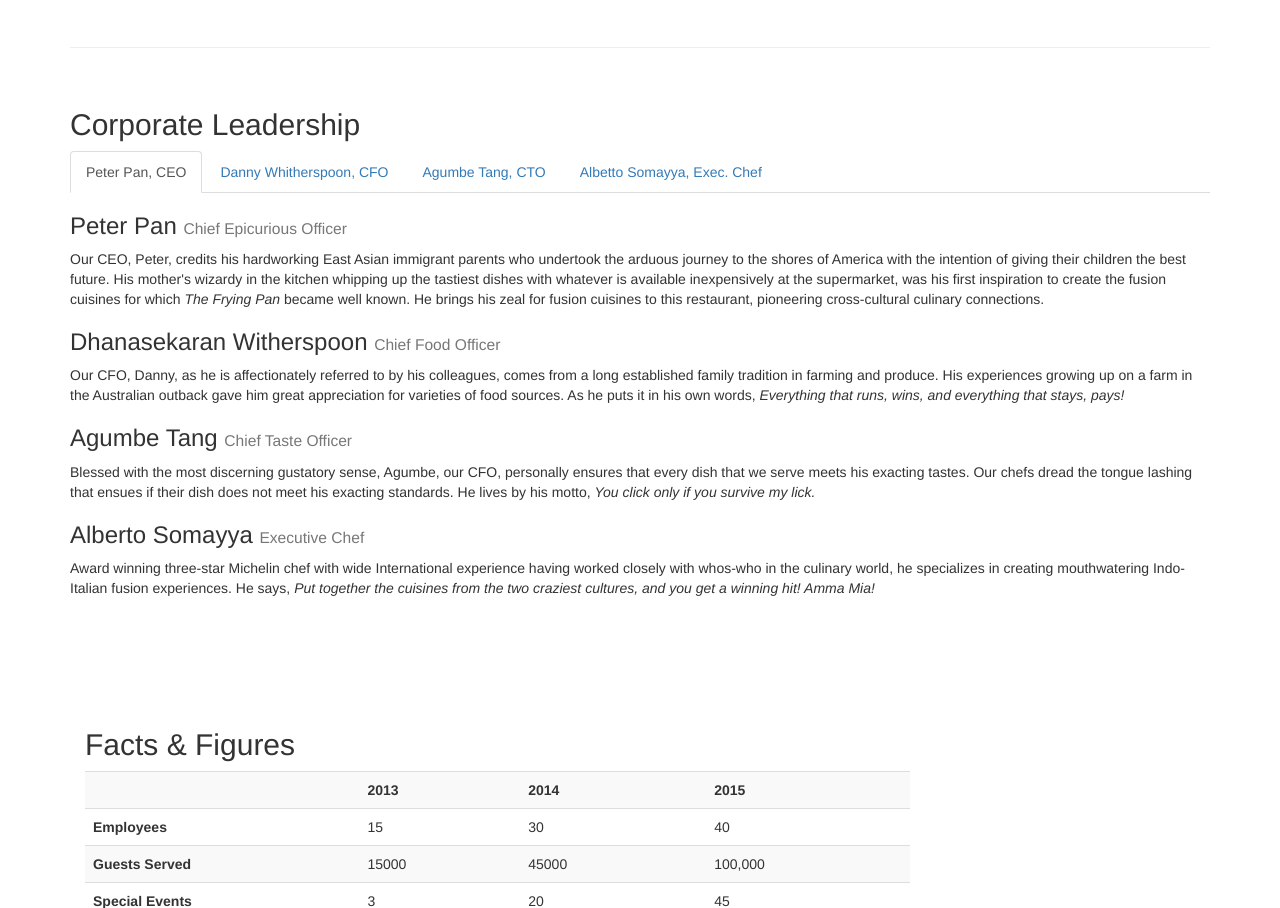
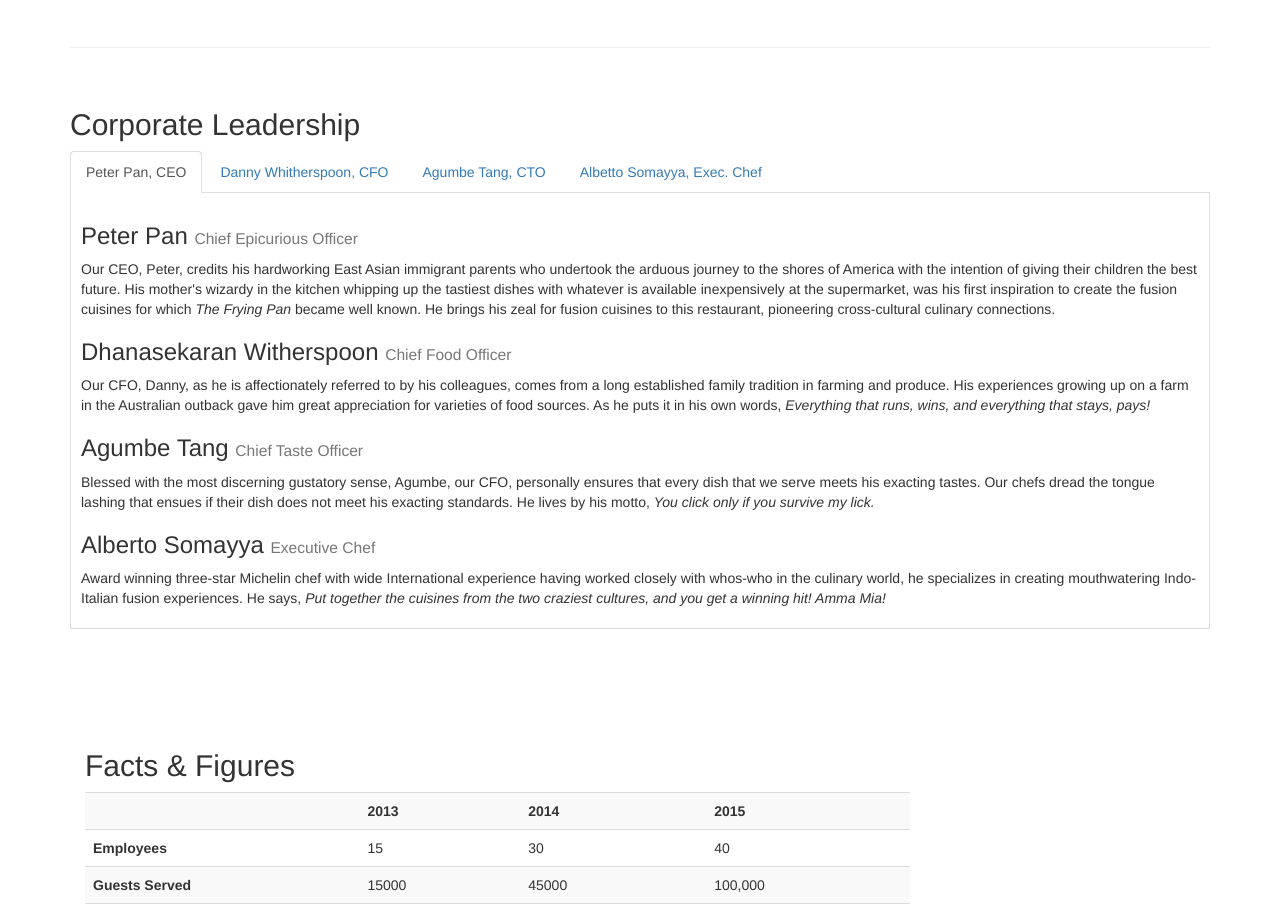
Before and after one commit to adriamunoz1984/confusion, a plain HTML site: page aboutus.html in a window 1280 px wide. Shown: the part 994-1902 px from the top of the page. Drawn offline with nearby package versions, Linux system fonts and the light colour scheme.

Commit message:
added seperate content and border to tab panes

```diff
--- a/aboutus.html
+++ b/aboutus.html
@@ -138,8 +138,8 @@
             </div>
         </div>
 
+         <div>
             <!--************************************* Add Tabs Here ************************-->
-            <div>
                 <h2>Corporate Leadership</h2>
                 <ul class="nav nav-tabs" role="tablist">
                     <li role="presentation" class="active">
@@ -149,26 +149,38 @@
                         <a href="#danny" aria-controls="profile" role="tab" data-toggle="tab">Danny Whitherspoon, CFO</a>
                     </li>
                     <li role="presentation">
-                        <a href="#Agumbe" aria-controls="messages" role="tab" data-toggle="tab">Agumbe Tang, CTO</a>
+                        <a href="#agumbe" aria-controls="messages" role="tab" data-toggle="tab">Agumbe Tang, CTO</a>
                     </li>
                     <li role="presentation">
                         <a href="#alberto" aria-controls="settings" role="tab" data-toggle="tab">Albetto Somayya, Exec. Chef</a>
                     </li>
                 </ul>
 
-
+                    <!--************************************* Tab Panes***************************-->
+                    <div class="tab-content">
+                        <div role="tabpanel" class="tab-pane fade in active" id="peter">
                             <h3>Peter Pan <small>Chief Epicurious Officer</small></h3>
                             <p>Our CEO, Peter, credits his hardworking East Asian immigrant parents who undertook the arduous journey to the shores of America with the intention of giving their children the best future. His mother's wizardy in the kitchen whipping up the tastiest dishes with whatever is available inexpensively at the supermarket, was his first inspiration to create the fusion cuisines for which <em>The Frying Pan</em> became well known. He brings his zeal for fusion cuisines to this restaurant, pioneering cross-cultural culinary connections.</p>
+                        </div>
 
+                        <div role="tabpanel" class="tab-pane fade in active" id="danny">
                             <h3>Dhanasekaran Witherspoon <small>Chief Food Officer</small></h3>
                             <p>Our CFO, Danny, as he is affectionately referred to by his colleagues, comes from a long established family tradition in farming and produce. His experiences growing up on a farm in the Australian outback gave him great appreciation for varieties of food sources. As he puts it in his own words, <em>Everything that runs, wins, and everything that stays, pays!</em></p>
+                        </div>
 
+                        <div role="tabpanel" class="tab-pane fade in active" id="agumbe">
                             <h3>Agumbe Tang <small>Chief Taste Officer</small></h3>
                             <p>Blessed with the most discerning gustatory sense, Agumbe, our CFO, personally ensures that every dish that we serve meets his exacting tastes. Our chefs dread the tongue lashing that ensues if their dish does not meet his exacting standards. He lives by his motto, <em>You click only if you survive my lick.</em></p>
+                        </div>
 
+                        <div role="tabpanel" class="tab-pane fade in active" id="alberto">
                             <h3>Alberto Somayya <small>Executive Chef</small></h3>
                             <p>Award winning three-star Michelin chef with wide International experience having worked closely with whos-who in the culinary world, he specializes in creating mouthwatering Indo-Italian fusion experiences. He says, <em>Put together the cuisines from the two craziest cultures, and you get a winning hit! Amma Mia!</em></p>
-                </ul>
+                        </div>
+                    </div>
+
+
+
             </div>
             <div>
                 <p style="padding:20px;"></p>
--- a/css/mystyles.css
+++ b/css/mystyles.css
@@ -66,3 +66,11 @@
 .navbar-inverse .navbar-nav .open .dropdown-menu> li> a:hover {
     color:#000000;
 }
+
+.tab-content
+{
+  border-left: 1px solid #ddd;
+  border-right: 1px solid #ddd;
+  border-bottom:  1px solid #ddd;
+  padding: 10px;
+}
```
Lines whose indentation alone changed are shown as unchanged.
